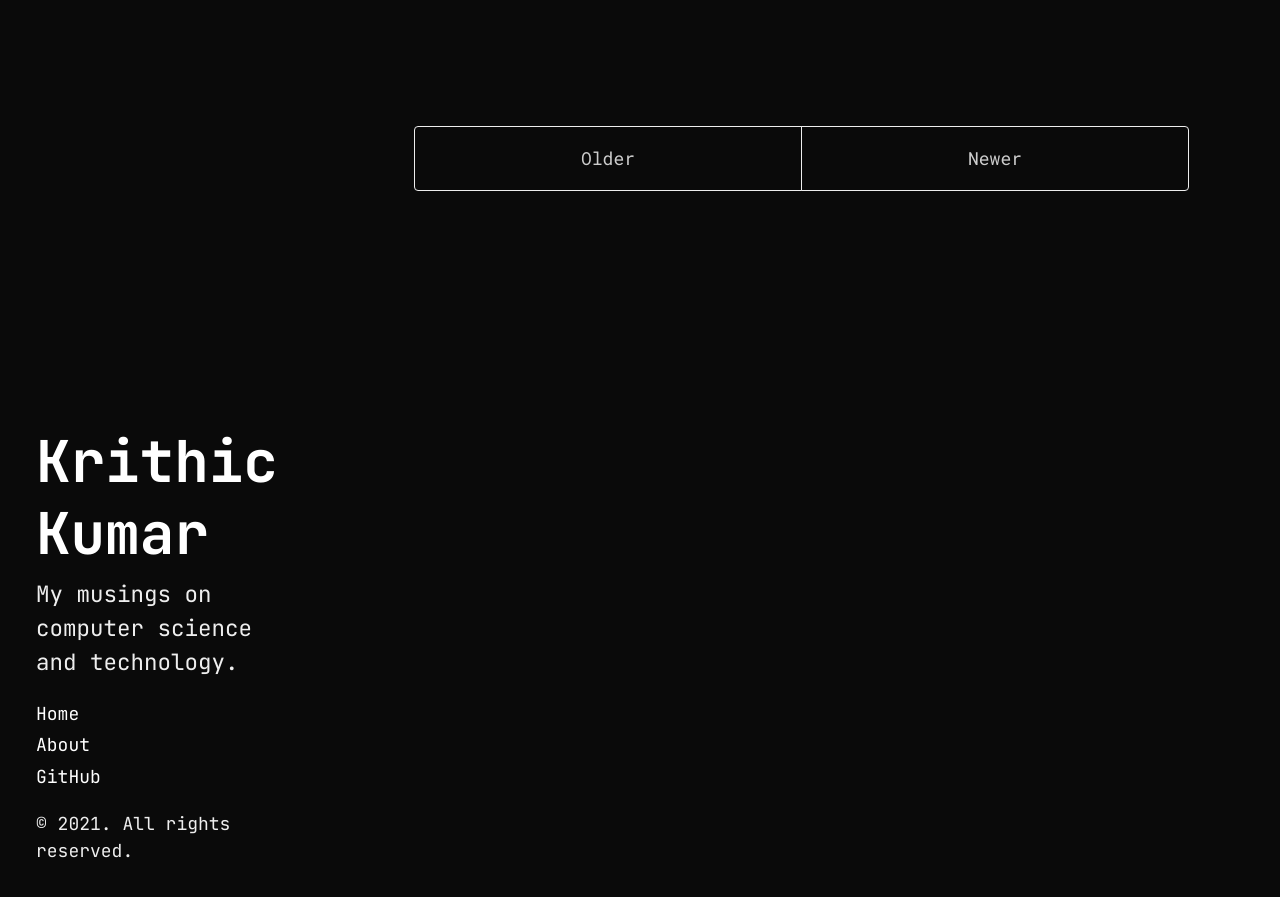
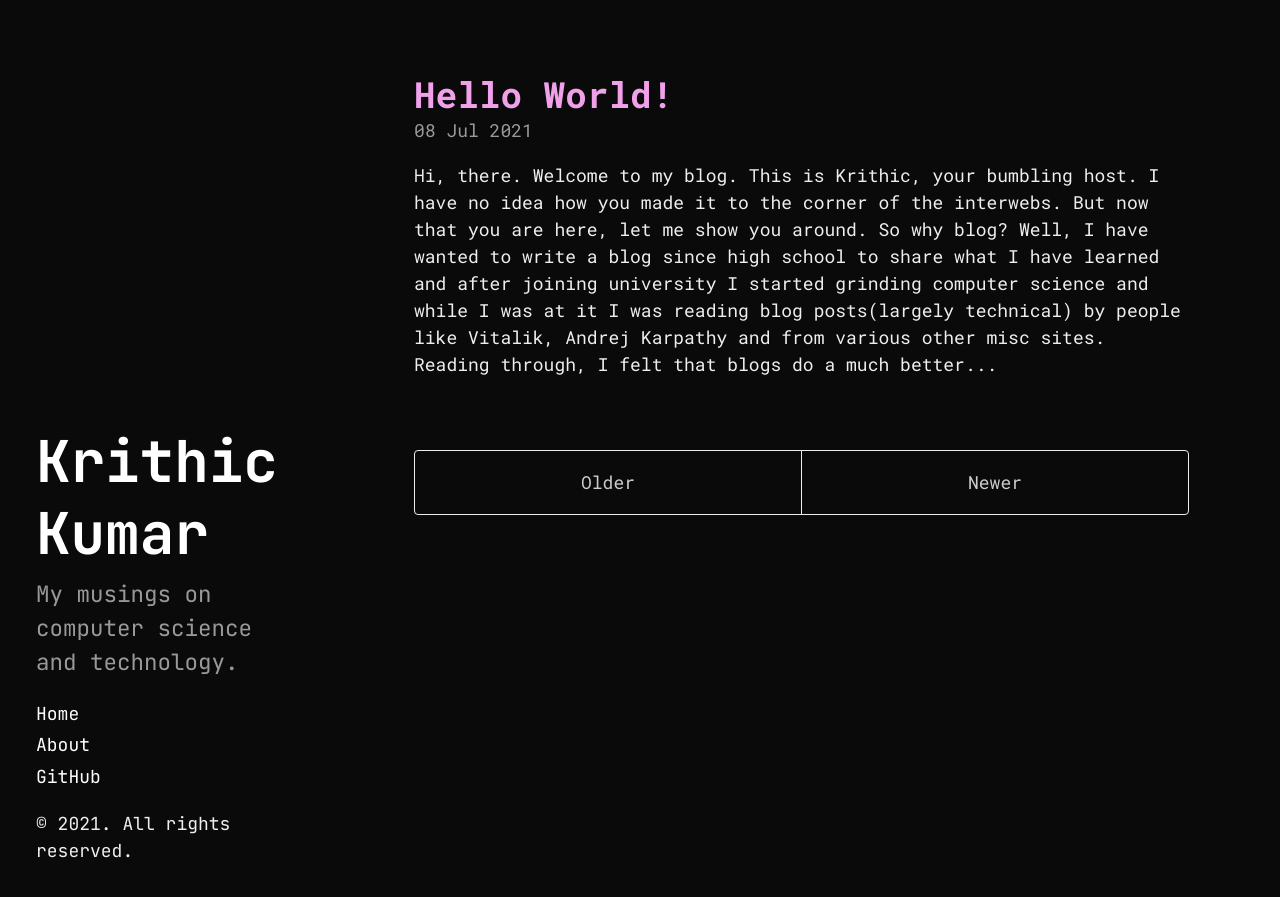
Before and after one commit to notjedi/notjedi.github.io, a Jekyll site: the page built from index.html, in a window 1280 px wide. Shown: the top 897 px of the page. Built offline with Jekyll 4.4.1, drawn with Linux system fonts in a browser that asks for light colours; the list of posts is cut into pages by our own code.

Commit message:
first hello world post

```diff
--- a/_layouts/post.html
+++ b/_layouts/post.html
@@ -5,6 +5,7 @@ layout: default
 <div class="post">
   <h1 class="post-title">{{ page.title }}</h1>
   <span class="post-date">{{ page.date | date_to_string }}</span>
+  </br>
   {{ content }}
 </div>
 
--- /dev/null
+++ b/_posts/2021-07-08-hello-world.md
@@ -0,0 +1,23 @@
+---
+layout: post
+title: Hello World!
+---
+
+Hi, there. Welcome to my blog. This is Krithic, your bumbling host. I have no idea how you made
+it to the corner of the interwebs. But now that you are here, let me show you around.
+
+So why blog? Well, I have wanted to write a blog since high school to share what I have learned and
+after joining university I started grinding computer science and while I was at it I was reading
+blog posts(largely technical) by people like [Vitalik](https://vitalik.ca),
+[Andrej Karpathy](https://karpathy.github.io/) and from various other misc sites. Reading through,
+I felt that blogs do a much better job at explaining stuff, be it simple or some arcane stuff. So
+here I am trying to blog and document what I have learned and this is my queer attempt at it.
+FYI: This is the first time I am blogging so constructive criticisms would be nice I guess.
+
+This blog will largely be technical. Why technical? Because way too many people know the basics and
+knowing the ins and outs of something and learning it hands-on really helps you learn better. I
+don't have any plans on what to blog though but I guess you will mostly find machine learning,
+blockchain stuff and some random thoughts.
+
+Hopefully I will maintain this blog and probably inspire others to start their own blog. I am not
+making any promises though.
--- a/public/css/poole.css
+++ b/public/css/poole.css
@@ -252,6 +252,7 @@ tbody tr:nth-child(odd) th {
 .lead {
   font-size: 1.25rem;
   font-weight: 300;
+  color: #999;
 }
 
 
```
